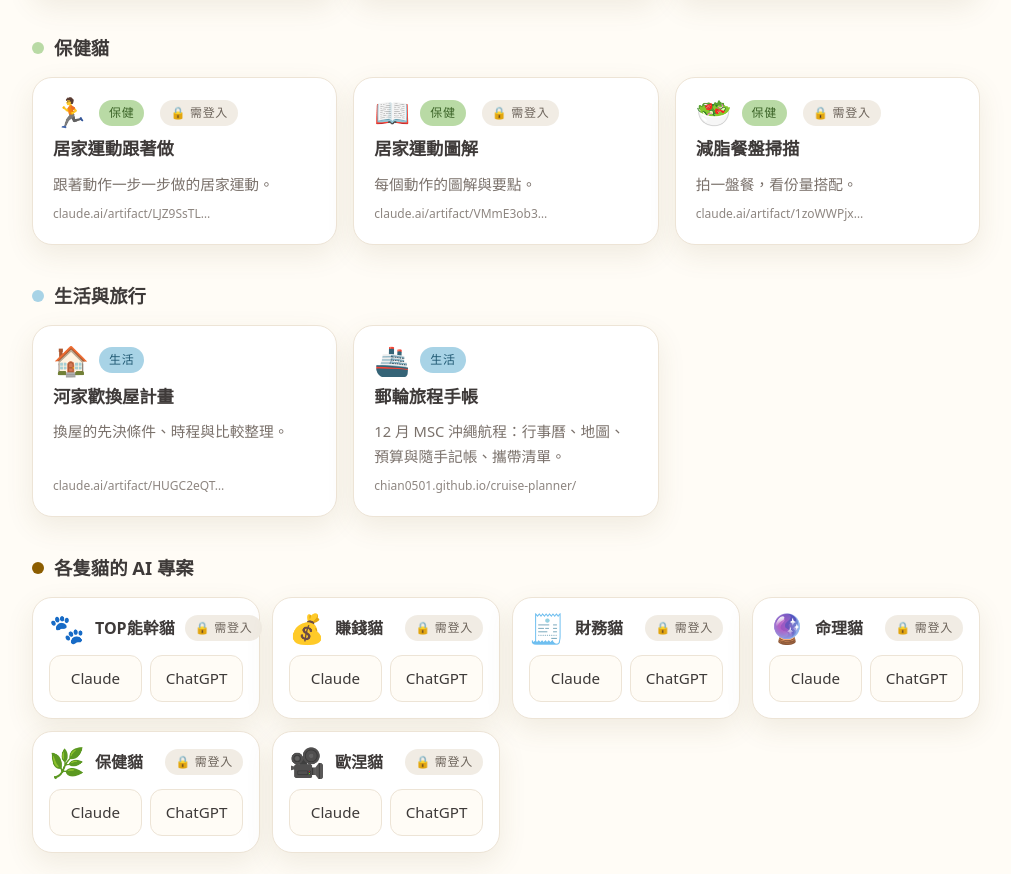
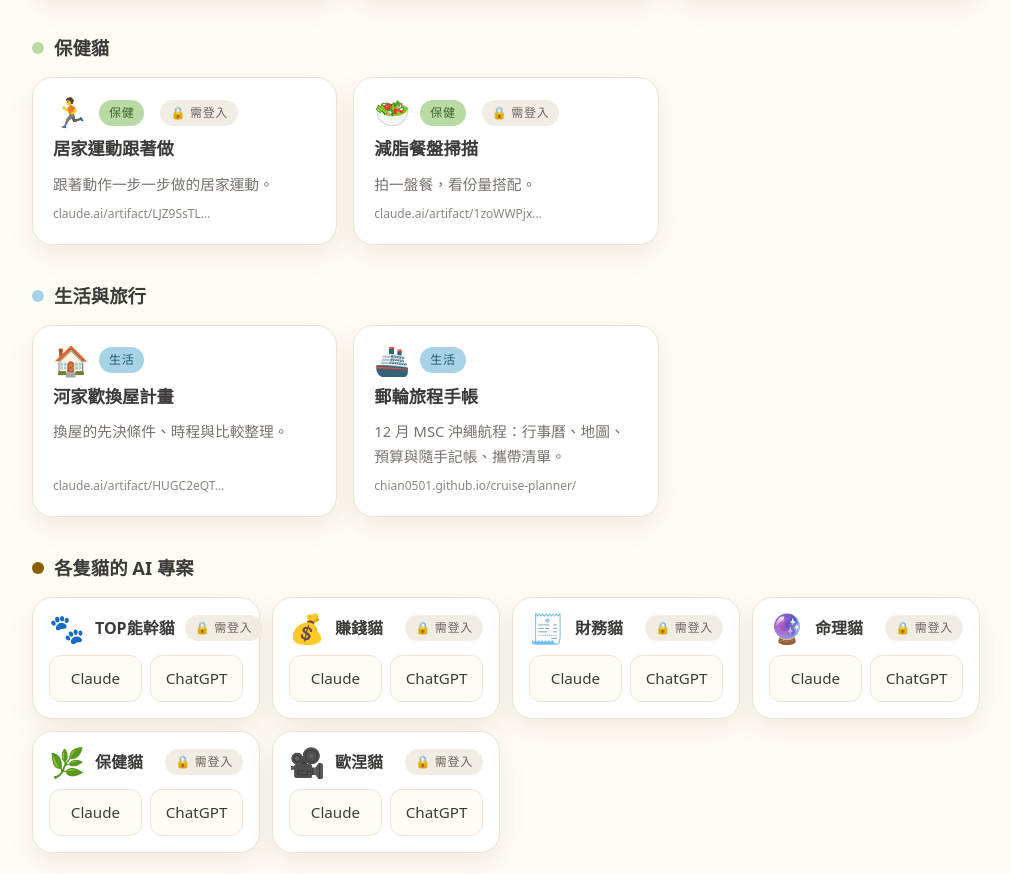
Before and after one commit to chian0501/chian0501.github.io, a plain HTML site: page index.html in a window 1280 px wide. Shown: the part 909-1783 px from the top of the page, without its empty margins (134-1145 px from the left). Drawn offline with Linux system fonts and the light colour scheme; no server answers; a web font is replaced by a local one.

Commit message:
工具箱：拿掉沒在使用的居家運動圖解

```diff
--- a/index.html
+++ b/index.html
@@ -108,7 +108,6 @@ const SITES = [
   { cat:'life', icon:'🏠', name:'河家歡換屋計畫', desc:'換屋的先決條件、時程與比較整理。', url:'https://claude.ai/artifact/HUGC2eQTzvMVdKLLwRYNzt' },
   { cat:'life', icon:'🚢', name:'郵輪旅程手帳', desc:'12 月 MSC 沖繩航程：行事曆、地圖、預算與隨手記帳、攜帶清單。', url:'https://chian0501.github.io/cruise-planner/', repo:'cruise-planner' },
   { cat:'health', icon:'🏃', name:'居家運動跟著做', desc:'跟著動作一步一步做的居家運動。', url:'https://claude.ai/artifact/LJZ9SsTLwUPgC8XhtZTnAY', lock:true },
-  { cat:'health', icon:'📖', name:'居家運動圖解', desc:'每個動作的圖解與要點。', url:'https://claude.ai/artifact/VMmE3ob3pChS57rKXQt2ad', lock:true },
   { cat:'health', icon:'🥗', name:'減脂餐盤掃描', desc:'拍一盤餐，看份量搭配。', url:'https://claude.ai/artifact/1zoWWPjxh9G9JD2j2BQjmF', lock:true }
 ];
 // 各隻貓的 AI 專案入口（都要登入）
```
